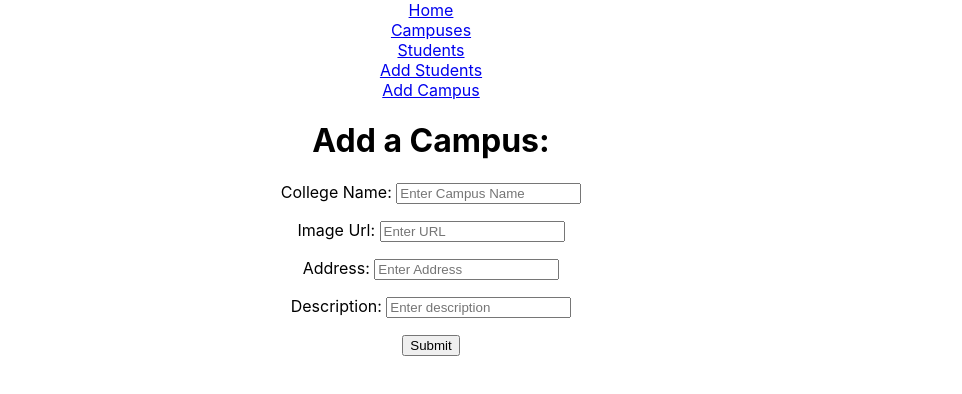
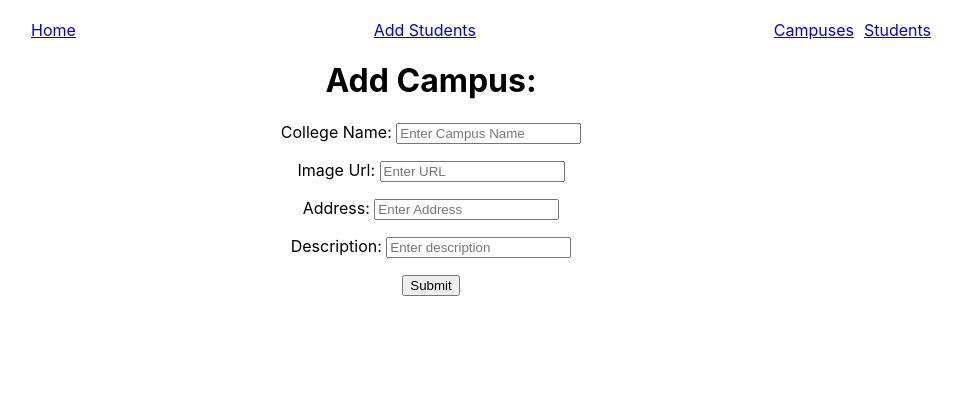
Before and after one commit to ranoushh/crud-frontend, a React (Create React App) app: page /addcampus in a window 1280 px wide. Shown: the top 394 px of the page, without its empty margins (209-1171 px from the left). Built offline with nearby package versions, Linux system fonts and the light colour scheme.

Commit message:
some basic styling & setup of delete campus function

```diff
--- a/src/App.js
+++ b/src/App.js
@@ -11,17 +11,16 @@ function App() {
     <Router>
       <div className="App">
         {/* Navigation */}
+
+        <br></br>
+
         <nav>
 
-              <Link to="/">Home</Link>
-              <br/>
-              <Link to="/campuses">Campuses</Link>
-              <br/>
-              <Link to="/students">Students</Link>
-              <br/>
-              <Link to="/AddStudents">Add Students</Link>
-              <br/>
-              <Link to="/AddCampus">Add Campus</Link>
+              <Link to="/" style={{marginLeft: '240px', float: 'left'}}>Home</Link> {" "}
+              <Link to="/students" style={{marginRight: '140px', float: 'right'}}>Students</Link> {" "}
+              <Link to="/campuses" style={{marginRight: '10px', float: 'right'}}>Campuses</Link> {" "}
+              <Link to="/AddStudents">Add Students</Link> {" "}
+              {/* <Link to="/addcampus">Add Campus</Link> {" "} */}
         </nav>
 
         {/* Routes */}
--- a/src/components/AddCampus.jsx
+++ b/src/components/AddCampus.jsx
@@ -20,7 +20,7 @@ function AddCampus (){
         setNewCampus({ ...newCampus, [event.target.name]: event.target.value });
     };
 
-    function handleSubmit(event) {
+    function handleSubmit() {
         console.log(newCampus);
 
         try {
@@ -49,7 +49,7 @@ function AddCampus (){
 
     return(
         <div>
-            <h1>Add a Campus:</h1>
+            <h1>Add Campus:</h1>
             <form id="form" >
             <p></p>
                 College Name: <input type = "text"
--- a/src/components/campuses.js
+++ b/src/components/campuses.js
@@ -1,6 +1,8 @@
 import React, { useEffect } from 'react'
 import {  useDispatch, useSelector } from 'react-redux';
 import {fetchAllCampusesThunk} from "../redux/campuses/campuses.action"
+import axios from 'axios';
+import {Link} from "react-router-dom"
 
 export default function Campuses() {
 
@@ -19,17 +21,55 @@ export default function Campuses() {
       fetchAllCampuses();
     }, []);
 
+    async function deleteCampus(id){
+      console.log("reached")
+      try {
+        const response = await axios({
+           url: 'https://example.com/api/campus/${id}',
+           method: 'delete',
+           data: {id}
+        });
+        console.log(response.data);
+     } catch (error) {
+        console.error(error);
+     }
+
+
+        // try {
+        //     axios.delete('http://localhost:8080/api/campus/removeCampus/${id}')
+        //     .then(response => {
+        //         console.log('deleted:  ${id}');
+        //     });
+        // } catch (error) {
+        //     console.log(error);
+        // };
+
+        // fetchAllCampuses();
+    }
+
   return (
     <div>
-        <h1>All Campuses</h1>
+      <br></br>
+        <h1 style = {{fontFamily:'georgia,garamond,serif', fontSize:'40px', fontStyle:'italic'}}>All Campuses</h1>
+        {/* <a href="/addcampus">
+          <button>Add Campus</button>
+        </a> */}
+
+      <Link to="/addcampus">
+        <button>Add New Campus</button>
+      </Link>
 
         <div>
             {allCampuses.length > 0 ? (
         <ul>
-          {allCampuses.map((campus, index) => (
-            <li key={index}   style = {{display: 'inline-block', marginRight: '15px'}} >
+          {allCampuses.map((campus) => (
+            <li key={campus.id}
+                style = {{display: 'inline-block', marginRight: '70px'}} >
               <p>
-                <h4>{campus.name} </h4> {campus.address}
+                <h4 style= {{fontFamily:'georgia,garamond,serif'}} > {campus.name}  <m></m>
+                <button onClick={() => deleteCampus(campus.id)} id= "delete"> x </button>
+                </h4> {campus.address}
+
               <p></p>
               <img style={{ width: 350, height: 300 }} src= {campus.imageurl}></img></p>
             </li>
```
